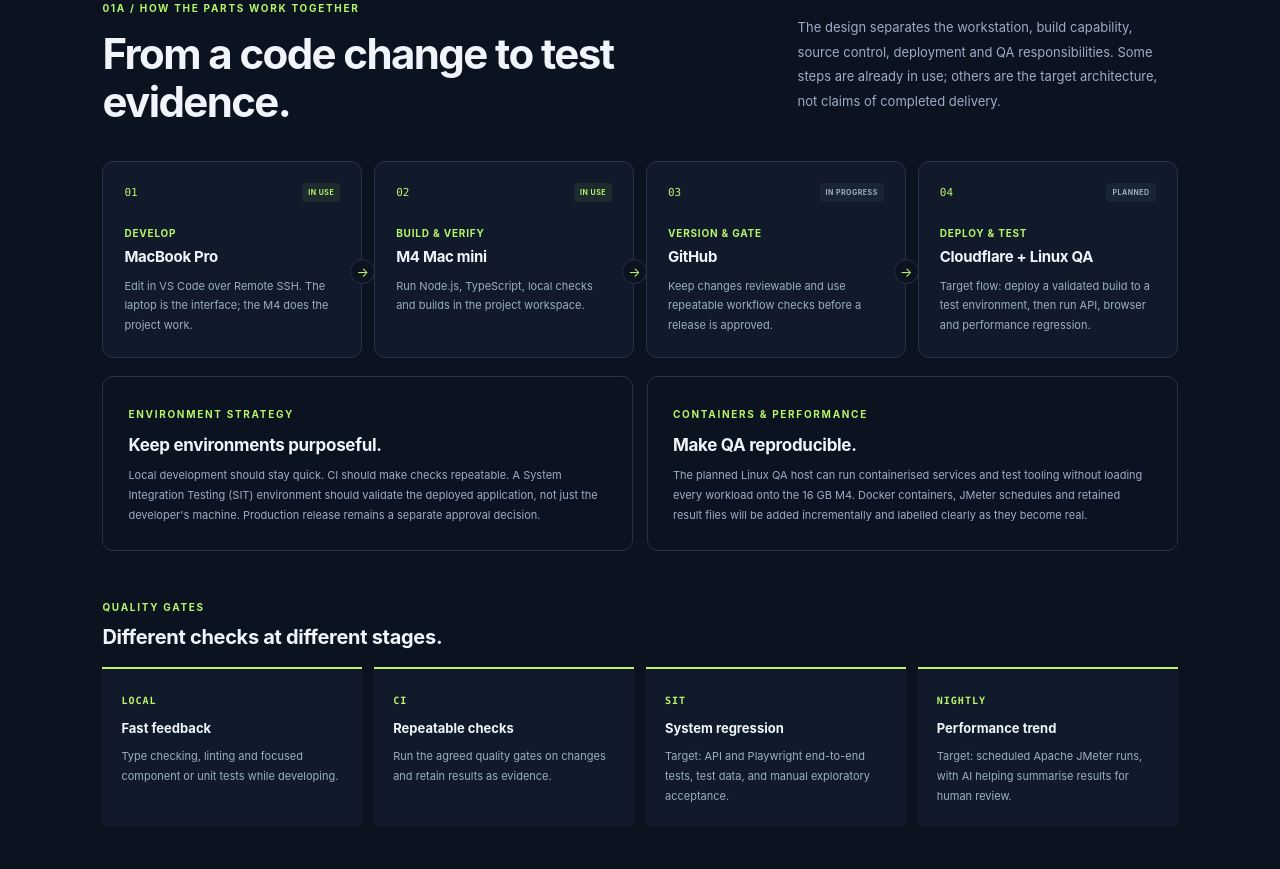
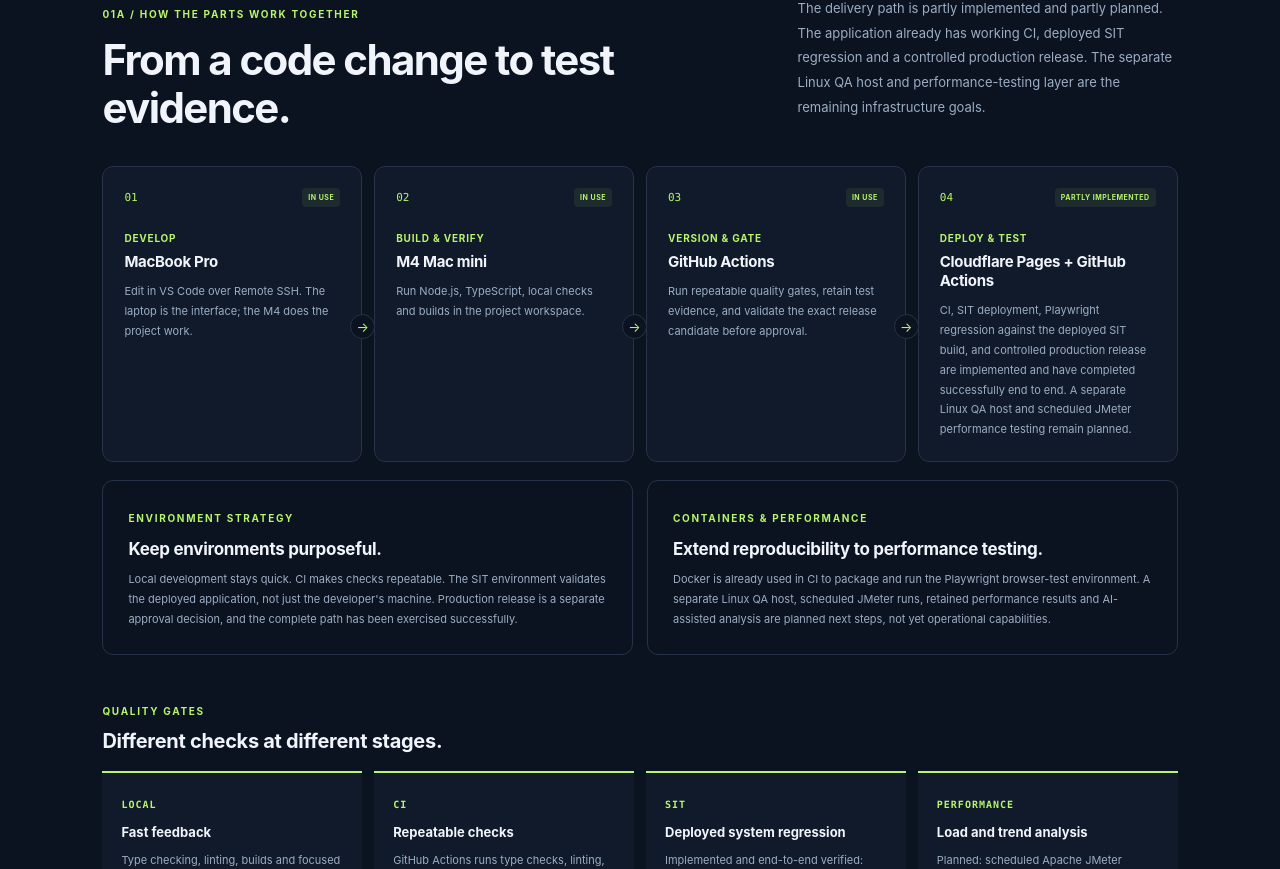
Before and after one commit to Floodzie2/qualitypeople-portfolio, a React (Vite) app: page / in a window 1280 px wide. Shown: the part 1378-2247 px from the top of the page. Built offline with nearby package versions, Linux system fonts and the light colour scheme.

Commit message:
Clarify implemented deployment and SIT regression capabilities

```diff
--- a/src/ArchitectureDetail.tsx
+++ b/src/ArchitectureDetail.tsx
@@ -18,16 +18,16 @@
   {
     number: '03',
     title: 'Version & gate',
-    system: 'GitHub',
-    detail: 'Keep changes reviewable and use repeatable workflow checks before a release is approved.',
-    status: 'IN PROGRESS',
+    system: 'GitHub Actions',
+    detail: 'Run repeatable quality gates, retain test evidence, and validate the exact release candidate before approval.',
+    status: 'IN USE',
   },
   {
     number: '04',
     title: 'Deploy & test',
-    system: 'Cloudflare + Linux QA',
-    detail: 'Target flow: deploy a validated build to a test environment, then run API, browser and performance regression.',
-    status: 'PLANNED',
+    system: 'Cloudflare Pages + GitHub Actions',
+    detail: 'CI, SIT deployment, Playwright regression against the deployed SIT build, and controlled production release are implemented and have completed successfully end to end. A separate Linux QA host and scheduled JMeter performance testing remain planned.',
+    status: 'PARTLY IMPLEMENTED',
   },
 ]
 
@@ -35,22 +35,22 @@
   {
     label: 'LOCAL',
     title: 'Fast feedback',
-    description: 'Type checking, linting and focused component or unit tests while developing.',
+    description: 'Type checking, linting, builds and focused component tests run locally and in CI.',
   },
   {
     label: 'CI',
     title: 'Repeatable checks',
-    description: 'Run the agreed quality gates on changes and retain results as evidence.',
+    description: 'GitHub Actions runs type checks, linting, production builds, component tests and local Pages Function/D1 integration tests. Docker provides a repeatable Playwright test environment.',
   },
   {
     label: 'SIT',
-    title: 'System regression',
-    description: 'Target: API and Playwright end-to-end tests, test data, and manual exploratory acceptance.',
+    title: 'Deployed system regression',
+    description: 'Implemented and end-to-end verified: deploy the validated commit to Cloudflare Pages SIT, check the deployed commit identity, and run Playwright regression against that deployed build. Controlled production release follows separate approval.',
   },
   {
-    label: 'NIGHTLY',
-    title: 'Performance trend',
-    description: 'Target: scheduled Apache JMeter runs, with AI helping summarise results for human review.',
+    label: 'PERFORMANCE',
+    title: 'Load and trend analysis',
+    description: 'Planned: scheduled Apache JMeter scenarios, repeatable baselines and retained results, followed by AI-assisted analysis for human review.',
   },
 ]
 
@@ -63,18 +63,19 @@
           <h2>From a code change to test evidence.</h2>
         </div>
         <p>
-          The design separates the workstation, build capability, source control,
-          deployment and QA responsibilities. Some steps are already in use;
-          others are the target architecture, not claims of completed delivery.
+          The delivery path is partly implemented and partly planned. The
+          application already has working CI, deployed SIT regression and a
+          controlled production release. The separate Linux QA host and
+          performance-testing layer are the remaining infrastructure goals.
         </p>
       </div>
 
-      <div className="flow-grid" aria-label="Target development and delivery flow">
+      <div className="flow-grid" aria-label="Development and delivery flow">
         {stages.map((stage, index) => (
           <article className="flow-card" key={stage.number}>
             <div className="flow-card-top">
               <span className="card-index">{stage.number}</span>
-              <span className={`flow-status ${stage.status === 'IN USE' ? 'flow-status-active' : ''}`}>
+              <span className={`flow-status ${['IN USE', 'PARTLY IMPLEMENTED'].includes(stage.status) ? 'flow-status-active' : ''}`}>
                 {stage.status}
               </span>
             </div>
@@ -93,20 +94,20 @@
           <span className="eyebrow">ENVIRONMENT STRATEGY</span>
           <h3>Keep environments purposeful.</h3>
           <p>
-            Local development should stay quick. CI should make checks repeatable.
-            A System Integration Testing (SIT) environment should validate the
-            deployed application, not just the developer's machine. Production
-            release remains a separate approval decision.
+            Local development stays quick. CI makes checks repeatable. The SIT
+            environment validates the deployed application, not just the
+            developer's machine. Production release is a separate approval
+            decision, and the complete path has been exercised successfully.
           </p>
         </article>
         <article className="architecture-note">
           <span className="eyebrow">CONTAINERS & PERFORMANCE</span>
-          <h3>Make QA reproducible.</h3>
+          <h3>Extend reproducibility to performance testing.</h3>
           <p>
-            The planned Linux QA host can run containerised services and test
-            tooling without loading every workload onto the 16 GB M4. Docker
-            containers, JMeter schedules and retained result files will be added
-            incrementally and labelled clearly as they become real.
+            Docker is already used in CI to package and run the Playwright
+            browser-test environment. A separate Linux QA host, scheduled
+            JMeter runs, retained performance results and AI-assisted analysis
+            are planned next steps, not yet operational capabilities.
           </p>
         </article>
       </div>
```
